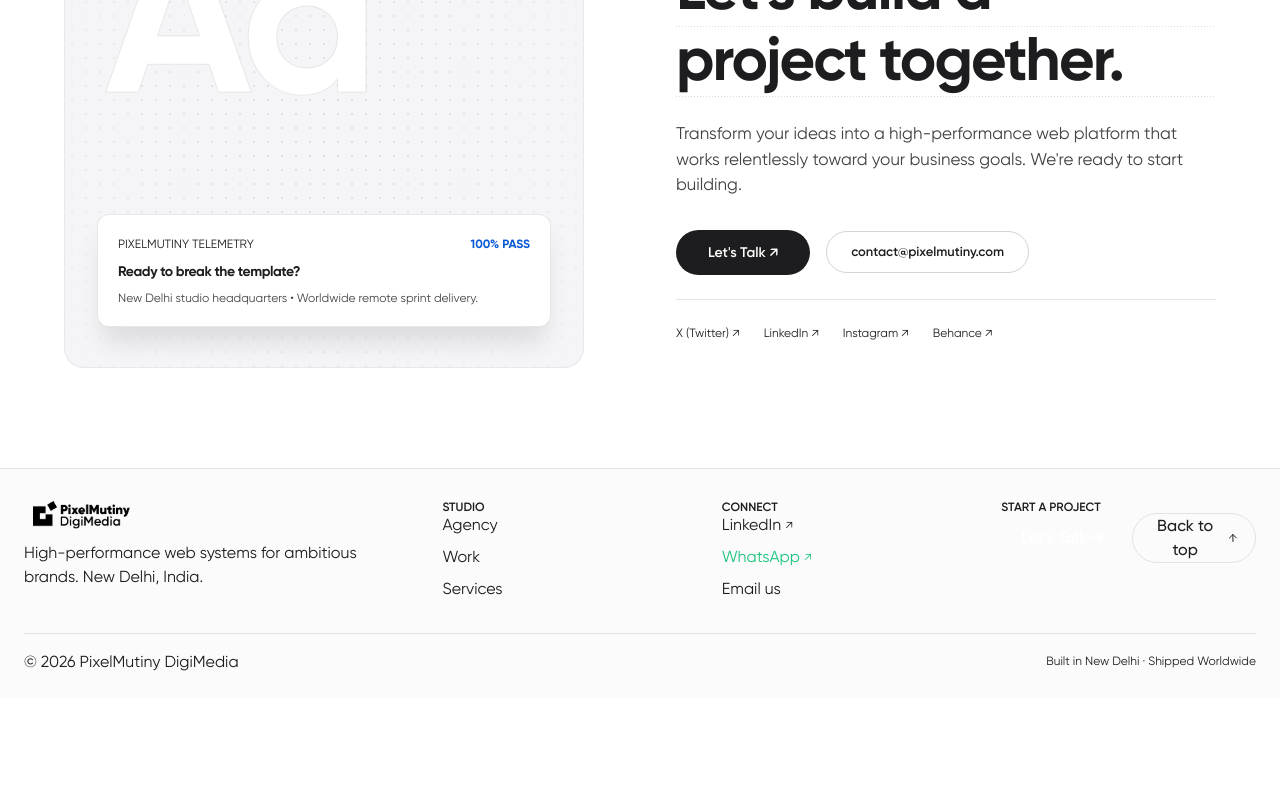
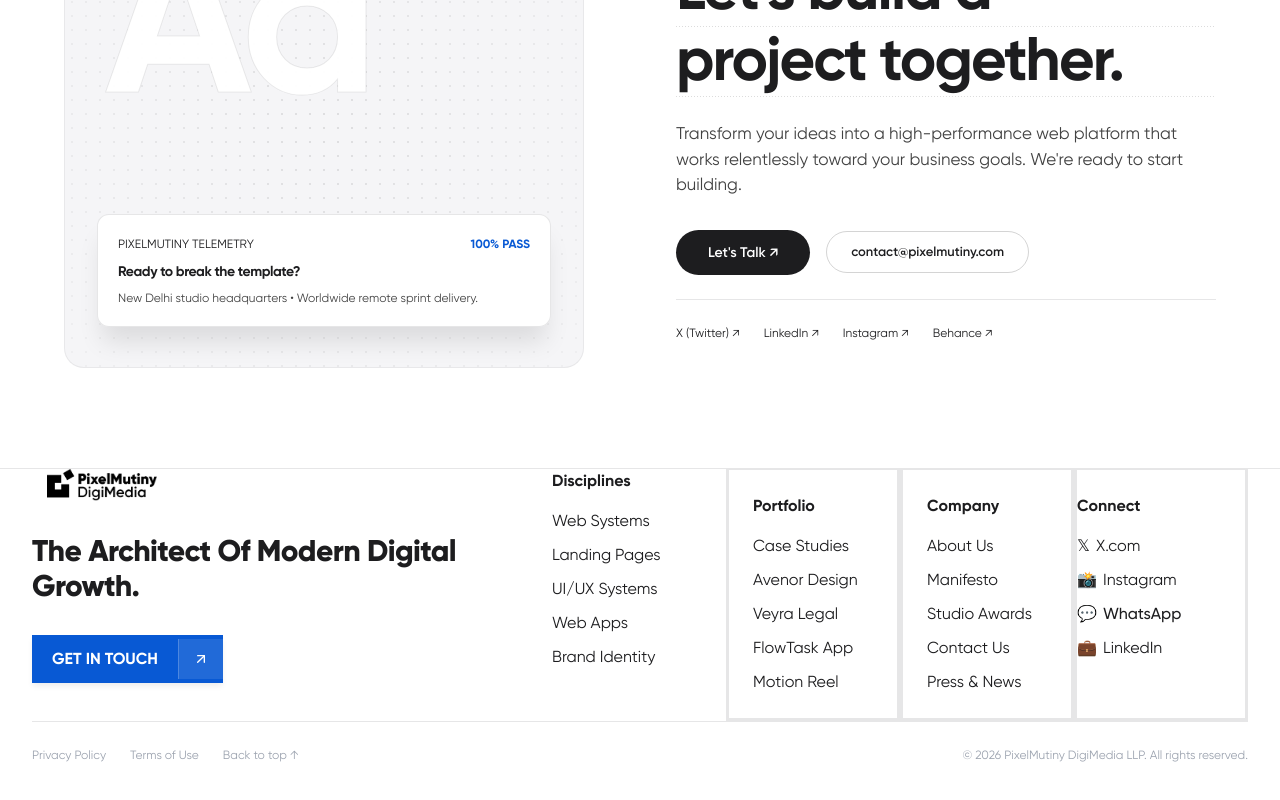
Before and after one commit to stshaw93155/PixelMutiny, a Next.js app: page / in a window 1280 px wide. Shown: the part 5563-6363 px from the top of the page. Before the commit the page ends 6261 px from the top, so only its background shows below. Built offline with nearby package versions, Linux system fonts and the light colour scheme.

Commit message:
feat: redesign footer to match VisionOS editorial layout with high-contrast Get in Touch split button and 4 link columns with dividers

```diff
--- a/app/components/GlobalShell.js
+++ b/app/components/GlobalShell.js
@@ -12,7 +12,7 @@
 import PageTransition from './PageTransition';
 import { ScrollProgressBar } from '@/lib/motion';
 import { SoundProvider, useSound } from './SoundManager';
-import { ArrowUp } from 'lucide-react';
+import { ArrowUp, ArrowUpRight } from 'lucide-react';
 import StudioAiBot from './StudioAiBot';
 
 function ShellInner({ children }) {
@@ -53,103 +53,149 @@
         </main>
       </PageTransition>
 
-      {/* STUDIO FOOTER — Compact Single Row Layout */}
-      <footer className="w-full bg-[#FBFBFB] border-t border-[rgba(0,0,0,0.08)] text-[#1a1a1f]">
-        <div className="max-w-[1200px] mx-auto px-5 sm:px-6 pt-8 sm:pt-10 md:pt-12 pb-6 sm:pb-8">
+      {/* VISIONOS INSPIRED EDITORIAL FOOTER */}
+      <footer className="w-full bg-[#FAFAFC] border-t border-[rgba(0,0,0,0.08)] text-[#1a1a1f]">
+        <div className="max-w-[1280px] mx-auto px-6 sm:px-8 lg:px-12 pt-14 pb-10">
 
-          {/* Main Grid: Mobile (stacked/2-col), Tablet (2-col), Desktop (1 single compact row) */}
-          <div className="compact-footer-grid gap-y-7 md:gap-y-8 gap-x-6 sm:gap-x-8 lg:gap-x-12">
+          <div className="grid grid-cols-1 lg:grid-cols-12 gap-10 lg:gap-8 items-start">
 
-            {/* COLUMN 1: BRAND */}
-            <div className="flex flex-col items-start md:col-span-2 lg:col-span-1">
-              <Link href="/" className="inline-block hover:opacity-80 transition-opacity p-0 m-0">
+            {/* Left Brand & Headline Block (Columns 1-5) */}
+            <div className="lg:col-span-5 flex flex-col items-start pr-0 lg:pr-8">
+              <Link href="/" className="inline-flex items-center gap-2 hover:opacity-80 transition-opacity mb-8">
                 <Image
                   src="/img/logo-main.png"
                   alt="PixelMutiny"
-                  width={115}
-                  height={28}
-                  className="h-[28px] w-auto object-contain block p-0 m-0"
+                  width={140}
+                  height={32}
+                  className="h-[28px] w-auto object-contain block"
                   priority={false}
                 />
               </Link>
-              <p className="text-[13px] leading-[1.5] text-[#6b6b73] mt-3 max-w-[280px]">
-                High-performance web systems for ambitious brands. New Delhi, India.
-              </p>
+
+              <h2 className="text-2xl sm:text-3xl lg:text-[34px] font-extrabold text-[#111827] tracking-tight leading-[1.2] mb-8 max-w-[380px]">
+                The Architect Of Modern Digital Growth.
+              </h2>
+
+              {/* VisionOS-style Split Pill CTA Button */}
+              <button
+                type="button"
+                onClick={() => { playClick(); setIsInquiryOpen(true); }}
+                className="group inline-flex items-center rounded-sm bg-[#0859D4] hover:bg-[#0747A6] text-white transition-all shadow-md active:scale-98 overflow-hidden cursor-pointer"
+                style={{ backgroundColor: '#0859D4', color: '#FFFFFF' }}
+              >
+                <span className="px-5 py-3 text-[13px] font-bold tracking-wide uppercase text-white">
+                  Get in Touch
+                </span>
+                <span className="px-3.5 py-3 border-l border-white/20 bg-white/10 group-hover:bg-white/20 flex items-center justify-center text-white">
+                  <ArrowUpRight className="w-4 h-4 text-white" />
+                </span>
+              </button>
             </div>
 
-            {/* COLUMN 2: STUDIO */}
-            <div className="flex flex-col items-start">
-              <span className="text-[11px] font-semibold uppercase tracking-[0.08em] text-[#9a9aa5] mb-3.5 block leading-none">
-                Studio
+            {/* Right 4 Link Columns with Subtle Vertical Dividers (Columns 6-12) */}
+            <div className="lg:col-span-7 grid grid-cols-2 sm:grid-cols-4 divide-y sm:divide-y-0 sm:divide-x divide-[rgba(0,0,0,0.08)] text-left">
+
+              {/* Column 1: Disciplines */}
+              <div className="flex flex-col items-start pr-4 sm:pr-6 pb-6 sm:pb-0">
+                <span className="text-[12px] font-bold text-[#111827] mb-4 block">
+                  Disciplines
                 </span>
-              <div className="flex flex-col gap-2 text-[14px] leading-[1.4] text-[#1a1a1f]">
-                <Link href="/about" className="hover:text-[#0859D4] transition-colors duration-150">Agency</Link>
-                <Link href="/works" className="hover:text-[#0859D4] transition-colors duration-150">Work</Link>
-                <Link href="/services" className="hover:text-[#0859D4] transition-colors duration-150">Services</Link>
+                <div className="flex flex-col gap-2.5 text-[13px] text-[#4B5563]">
+                  <Link href="/services" className="hover:text-[#0859D4] transition-colors">Web Systems</Link>
+                  <Link href="/services" className="hover:text-[#0859D4] transition-colors">Landing Pages</Link>
+                  <Link href="/services" className="hover:text-[#0859D4] transition-colors">UI/UX Systems</Link>
+                  <Link href="/services" className="hover:text-[#0859D4] transition-colors">Web Apps</Link>
+                  <Link href="/services" className="hover:text-[#0859D4] transition-colors">Brand Identity</Link>
                 </div>
               </div>
 
-            {/* COLUMN 3: CONNECT */}
-            <div className="flex flex-col items-start">
-              <span className="text-[11px] font-semibold uppercase tracking-[0.08em] text-[#9a9aa5] mb-3.5 block leading-none">
+              {/* Column 2: Works */}
+              <div className="flex flex-col items-start px-0 sm:px-6 py-6 sm:py-0">
+                <span className="text-[12px] font-bold text-[#111827] mb-4 block">
+                  Portfolio
+                </span>
+                <div className="flex flex-col gap-2.5 text-[13px] text-[#4B5563]">
+                  <Link href="/works" className="hover:text-[#0859D4] transition-colors">Case Studies</Link>
+                  <Link href="/works/avenor" className="hover:text-[#0859D4] transition-colors">Avenor Design</Link>
+                  <Link href="/works/veyra-legal" className="hover:text-[#0859D4] transition-colors">Veyra Legal</Link>
+                  <Link href="/works/flow-task" className="hover:text-[#0859D4] transition-colors">FlowTask App</Link>
+                  <Link href="/works" className="hover:text-[#0859D4] transition-colors">Motion Reel</Link>
+                </div>
+              </div>
+
+              {/* Column 3: Company */}
+              <div className="flex flex-col items-start px-0 sm:px-6 py-6 sm:py-0">
+                <span className="text-[12px] font-bold text-[#111827] mb-4 block">
+                  Company
+                </span>
+                <div className="flex flex-col gap-2.5 text-[13px] text-[#4B5563]">
+                  <Link href="/about" className="hover:text-[#0859D4] transition-colors">About Us</Link>
+                  <Link href="/about" className="hover:text-[#0859D4] transition-colors">Manifesto</Link>
+                  <Link href="/about" className="hover:text-[#0859D4] transition-colors">Studio Awards</Link>
+                  <Link href="/contact" className="hover:text-[#0859D4] transition-colors">Contact Us</Link>
+                  <Link href="/about" className="hover:text-[#0859D4] transition-colors">Press & News</Link>
+                </div>
+              </div>
+
+              {/* Column 4: Connect */}
+              <div className="flex flex-col items-start pl-0 sm:pl-6 pt-6 sm:pt-0">
+                <span className="text-[12px] font-bold text-[#111827] mb-4 block">
                   Connect
                 </span>
-              <div className="flex flex-col gap-2 text-[14px] leading-[1.4] text-[#1a1a1f]">
+                <div className="flex flex-col gap-2.5 text-[13px] text-[#4B5563]">
                   <a
-                  href="https://www.linkedin.com/in/gfxsumit/"
+                    href="https://twitter.com"
                     target="_blank"
                     rel="noreferrer"
-                  className="hover:text-[#0859D4] transition-colors duration-150 inline-flex items-center gap-1"
+                    className="hover:text-[#0859D4] transition-colors inline-flex items-center gap-1.5"
                   >
-                  LinkedIn <span className="text-[10px]">↗</span>
+                    <span>𝕏</span> <span>X.com</span>
+                  </a>
+                  <a
+                    href="https://instagram.com"
+                    target="_blank"
+                    rel="noreferrer"
+                    className="hover:text-[#0859D4] transition-colors inline-flex items-center gap-1.5"
+                  >
+                    <span>📸</span> <span>Instagram</span>
                   </a>
                   <a
                     href="https://wa.me/919315580036?text=Hi%20Sumit%2C%20I%20would%20like%20to%20discuss%20a%20new%20project%20with%20PixelMutiny"
                     target="_blank"
                     rel="noreferrer"
-                  className="text-[#1BC47D] hover:opacity-85 transition-opacity duration-150 inline-flex items-center gap-1"
+                    className="text-[#10B981] hover:opacity-85 transition-opacity inline-flex items-center gap-1.5 font-medium"
                   >
-                  WhatsApp <span className="text-[10px]">↗</span>
+                    <span>💬</span> <span>WhatsApp</span>
                   </a>
                   <a
-                  href="mailto:contact@pixelmutiny.com"
-                  className="hover:text-[#0859D4] transition-colors duration-150"
+                    href="https://www.linkedin.com/in/gfxsumit/"
+                    target="_blank"
+                    rel="noreferrer"
+                    className="hover:text-[#0859D4] transition-colors inline-flex items-center gap-1.5"
                   >
-                  Email us
+                    <span>💼</span> <span>LinkedIn</span>
                   </a>
-              </div>
-            </div>
-
-            {/* COLUMN 4: START A PROJECT */}
-            <div className="flex flex-col items-start md:col-span-2 lg:col-span-1 w-full">
-              <span className="text-[11px] font-semibold uppercase tracking-[0.08em] text-[#9a9aa5] mb-3.5 block leading-none">
-                Start a project
-              </span>
-              <div className="flex flex-col md:flex-row lg:flex-col gap-2 w-full">
-                <button
-                  type="button"
-                  onClick={() => { playClick(); setIsInquiryOpen(true); }}
-                  className="inline-flex items-center justify-center h-[40px] w-full md:w-auto lg:w-full max-w-[200px] px-4 rounded-full bg-[#1a1a1f] hover:bg-[#0859D4] text-white text-[13px] font-semibold transition-all duration-150 active:scale-95 cursor-pointer"
-                >
-                  Let&apos;s Talk →
-                </button>
-                <button
-                  type="button"
-                  onClick={handleBackToTop}
-                  className="inline-flex items-center justify-center gap-1.5 h-[40px] w-full md:w-auto lg:w-full max-w-[200px] px-4 rounded-full border border-[rgba(0,0,0,0.12)] bg-transparent hover:bg-[rgba(0,0,0,0.04)] text-[#1a1a1f] text-[13px] font-medium transition-all duration-150 active:scale-95 cursor-pointer"
-                  aria-label="Back to top"
-                >
-                  Back to top <ArrowUp className="w-3.5 h-3.5" />
-                </button>
                 </div>
               </div>
 
             </div>
 
-          {/* Bottom Strip */}
-          <div className="mt-8 pt-4 border-t border-[rgba(0,0,0,0.06)] flex flex-col sm:flex-row items-center justify-between gap-2 text-[12px] text-[#9a9aa5]">
-            <span>© 2026 PixelMutiny DigiMedia</span>
-            <span className="font-mono text-[11px] hidden sm:inline">Built in New Delhi · Shipped Worldwide</span>
+          </div>
+
+          {/* Bottom Legal & Copyright Strip */}
+          <div className="mt-14 pt-6 border-t border-[rgba(0,0,0,0.06)] flex flex-col sm:flex-row items-center justify-between gap-4 text-xs text-[#9CA3AF]">
+            <div className="flex items-center gap-6">
+              <Link href="/contact" className="hover:text-[#4B5563] transition-colors">Privacy Policy</Link>
+              <Link href="/contact" className="hover:text-[#4B5563] transition-colors">Terms of Use</Link>
+              <button
+                type="button"
+                onClick={handleBackToTop}
+                className="hover:text-[#0859D4] transition-colors inline-flex items-center gap-1 cursor-pointer"
+              >
+                Back to top ↑
+              </button>
+            </div>
+            <span>© 2026 PixelMutiny DigiMedia LLP. All rights reserved.</span>
           </div>
 
         </div>
```
Lines whose indentation alone changed are shown as unchanged.
